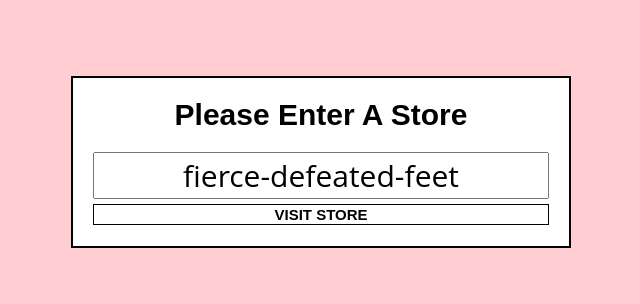
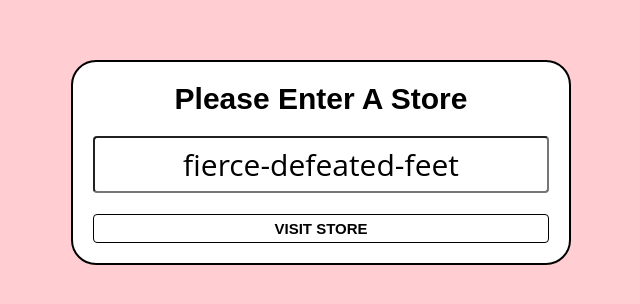
Before and after one commit to fmuriel/ichigo-no-resutoran, a React (Create React App) app: page / in a window 1280 px wide. Shown: the part 238-542 px from the top of the page, without its empty margins (319-959 px from the left). Built offline with nearby package versions, Linux system fonts and the light colour scheme; what re-base would draw is missing.

Commit message:
restyling of the dish and order components

```diff
--- a/src/components/Dish.js
+++ b/src/components/Dish.js
@@ -9,16 +9,18 @@ class Dish extends React.Component {
     return (
       <>
         <li className="menu-fish">
-          <img src={image} alt={name} />
-          <h3 className="fish-name">{name}
+          <div className="menu-left">          <img src={image} alt={name} />
+          </div>
+          <div className="menu-right"><h3 className="fish-name">{name}
             <span className="price">{formatPrice(price)}</span>
           </h3>
-          <p>{desc}</p>
-          <button
-            disabled={!isAvailable}
-            onClick={() => { this.props.addToOrder(this.props.index); }}>
-            {isAvailable ? 'Add To Order' : 'Sold Out'}
-          </button>
+            <p>{desc}</p>
+            <button
+              disabled={!isAvailable}
+              onClick={() => { this.props.addToOrder(this.props.index); }}>
+              {isAvailable ? 'Add To Order' : 'Sold Out'}
+            </button></div>
+
         </li>
       </>
     )
--- a/src/components/Header.js
+++ b/src/components/Header.js
@@ -5,7 +5,6 @@ const Header = props => (
     <h1>Ichigo
             <span className="ofThe">
         <span className="of">no</span>
-        <span className="the"></span>
       </span>
       resutoran</h1>
     <h3 className="tagline">
--- a/src/components/Order.js
+++ b/src/components/Order.js
@@ -12,7 +12,7 @@ class Order extends React.Component {
     }
     return (
       <li key={key}>
-        {count}lbs {dish.name}
+        {count} order {dish.name}
         {formatPrice(count * dish.price)}
       </li>
     );
--- a/src/css/style.css
+++ b/src/css/style.css
@@ -288,6 +288,7 @@ header.top h1 {
   display: flex;
   -webkit-box-pack: center;
   justify-content: center;
+  margin-bottom: 10px;
 }
 header.top h1 .ofThe {
   display: -webkit-box;
@@ -301,6 +302,8 @@ header.top h1 .ofThe {
   background: url('images/cat.svg') center no-repeat;
   background-size: cover;
   padding: 0 1rem;
+  margin-left: 5px;
+  margin-right: 5px;
 }
 header.top h1 .ofThe .of {
   position: relative;
@@ -466,8 +469,9 @@ ul.order li span.count span {
   transform: translateZ(0);
 }
 .menu-fish {
+  display: flex;
+  flex-direction: row;
   border-bottom: 2px solid #000;
-  border-top: 1px solid #000;
   padding-bottom: 2rem;
   padding-top: 2rem;
   margin-bottom: 5px;
@@ -493,7 +497,6 @@ ul.order li span.count span {
   justify-content: flex-end;
 }
 .menu-fish img {
-  float: left;
   width: 150px;
   margin-right: 1rem;
 }
@@ -502,6 +505,7 @@ input[type='submit'] {
   text-transform: uppercase;
   background: none;
   border: 1px solid #000;
+  border-radius: 4px;
   font-weight: 600;
   font-size: 1.5rem;
   font-family: 'Source Sans Pro', sans-serif;
@@ -509,6 +513,7 @@ input[type='submit'] {
   transition: all 0.2s;
   position: relative;
   z-index: 2;
+  padding: 5px;
 }
 button[disabled],
 input[type='submit'][disabled] {
@@ -605,6 +610,7 @@ input[type='submit'].twitter:after {
   margin: 50px auto;
   padding: 2rem;
   border: 2px solid #000;
+  border-radius: 25px;
 }
 .store-selector input,
 .store-selector button {
@@ -614,4 +620,7 @@ input[type='submit'].twitter:after {
 .store-selector button[type='text'] {
   text-align: center;
   font-size: 3rem;
+  margin-bottom: 20px;
+  border-radius: 4px;
+  padding: 6px;
 }
```
